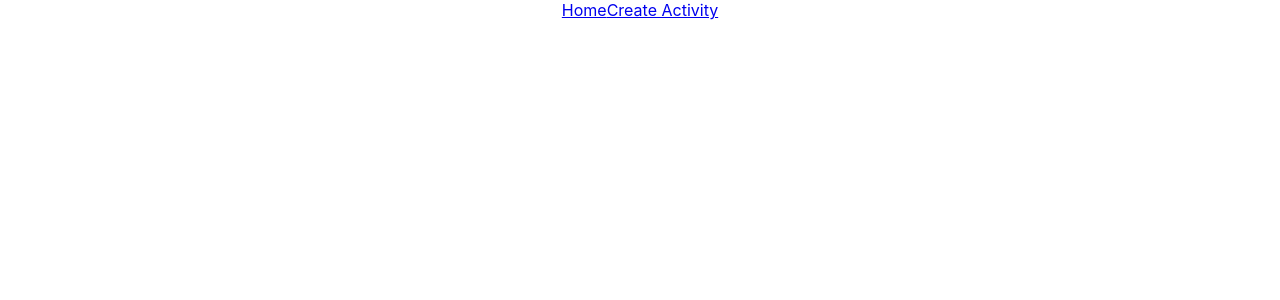
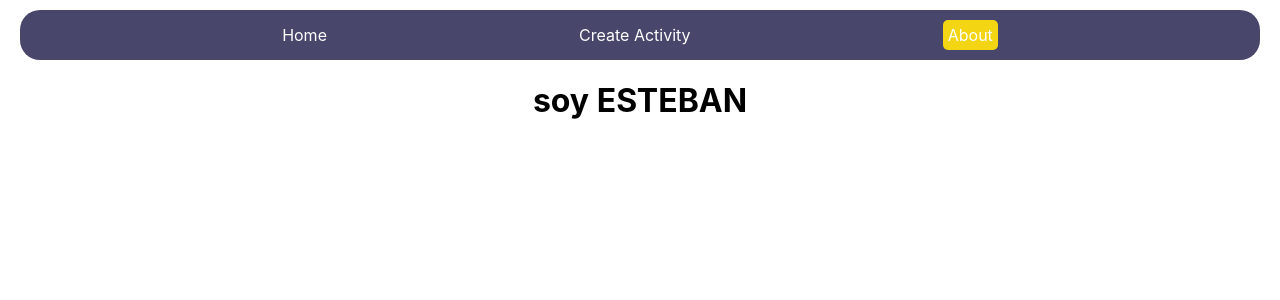
Before and after one commit to peurman/Henry-Individual-Project-COUNTRIES, a React (Create React App) app in the folder client/: page /about in a window 1280 px wide. Shown: the top 300 px of the page. Built offline with nearby package versions, Linux system fonts and the light colour scheme.

Commit message:
FRONT: 2do commit

```diff
--- a/client/src/components/About/About.jsx
+++ b/client/src/components/About/About.jsx
@@ -0,0 +1,9 @@
+import React from "react";
+
+export default function About() {
+  return (
+    <div>
+      <h1>soy ESTEBAN</h1>
+    </div>
+  );
+}
--- a/client/src/components/Home/Home.jsx
+++ b/client/src/components/Home/Home.jsx
@@ -1,5 +1,5 @@
 import React from "react";
-import { useEffect, useState } from "react";
+import { useEffect, useState } from "react"; // -> useEffect a quitar
 import { useDispatch, useSelector } from "react-redux";
 
 // acciones a usar:
@@ -8,6 +8,7 @@ import {
   getCountryxSearch,
   getCountriesxFilter,
   getAllActivities,
+  updateCountries, // a activar
 } from "../../redux/actions";
 
 // Componentes a usar:
@@ -21,14 +22,14 @@ export default function Home() {
   // GLOBAL
   const dispatch = useDispatch();
   const totalCountries = useSelector((state) => state.countries); // -> uso estado global para traerme los paises
+  const totalActivities = useSelector((state) => state.activities); // -> uso estado global para traerme las actividades
   // LOCAL
   const [currentPage, setCurrentPage] = useState(1); // -> para el paginado, arranco en 1
   const [countriesPerPage] = useState(10); // -> para el paginado, defino 10 x pag o el NRO que quiera
 
-  const [switcher, setSwitcher] = useState("false"); // -> para el ordenamiento > NO FUNCIONA
+  const [switcher, setSwitcher] = useState("all"); // -> para el ordenamiento > NO FUNCIONA
   const [nameFiltered, setName] = useState(""); // -> para el filtrado x NOMBRE
-
-  const [countryList, setCountryList] = useState(totalCountries);
+  // const [countryList, setCountryList] = useState(totalCountries); // A SACAR
 
   //PAGINADO
   const indexOfLastCountry =
@@ -45,13 +46,14 @@ export default function Home() {
 
   // GET PAISES y GET ACTIVITIES al BACK
   useEffect(() => {
+    console.log("PIDO PAISES Y ACTIVIDADES DESDE HOME");
     dispatch(getAllCountries()); // -> me traigo todos los países
     dispatch(getAllActivities()); // -> me traigo todas las actividades
   }, [dispatch]); // -> dependencia en dispatch para evitar repecitiones
 
   // Metodo para ORDENAR >>>>>>>>>>>>>>>>>>>>>>>>>>>>>>>>>>>>>>>>>>>>>>>>>>> NO FUNCIONA!!!!
-  function ordering() {
-    if (switcher === "AZ") {
+  function ordering(e) {
+    if (e.target.value === "AZ") {
       totalCountries.sort(function (a, b) {
         if (a.name > b.name) {
           return 1;
@@ -61,8 +63,9 @@ export default function Home() {
         }
         return 0;
       });
+      document.getElementById("filterPop").selectedIndex = 0;
     }
-    if (switcher === "ZA") {
+    if (e.target.value === "ZA") {
       totalCountries.sort(function (b, a) {
         if (a.name > b.name) {
           return 1;
@@ -72,21 +75,26 @@ export default function Home() {
         }
         return 0;
       });
+      document.getElementById("filterPop").selectedIndex = 0;
     }
-    if (switcher === "popUP") {
+    if (e.target.value === "popUP") {
       totalCountries.sort(function (a, b) {
         return a.population - b.population;
       });
+      document.getElementById("filterAZ").selectedIndex = 0;
     }
-    if (switcher === "popDOWN") {
+    if (e.target.value === "popDOWN") {
       totalCountries.sort(function (a, b) {
         return b.population - a.population;
       });
+      document.getElementById("filterAZ").selectedIndex = 0;
     }
-    setCountryList(totalCountries);
+    setSwitcher(e.target.value);
+    console.log("ORDENO PAISES DESDE HOME");
+    dispatch(updateCountries(totalCountries)); // -> actualiza estado global "countries"
   }
   // DETECTAR CAMBIOS
-  useEffect(() => {}, [switcher, countryList]); // -> NO FUNCIONA!!!
+  // useEffect(() => {}, [switcher, countryList]); // -> NO FUNCIONA!!!
 
   // FILTRO POR NOMBRE
   function handleInputChange(e) {
@@ -95,9 +103,10 @@ export default function Home() {
   function handleSubmit(e) {
     e.preventDefault();
     if (!nameFiltered) {
-      alert("You have to write somethig to do the search");
+      alert("You have to write something to do the search");
     }
     setCurrentPage(1);
+    console.log("FILTRO PAISES DESDE HOME");
     dispatch(getCountryxSearch(nameFiltered)); // -> llena "countryDetail" del estado global
     setName(""); // -> borro el estado luego al disparar la busqueda
   }
@@ -105,6 +114,8 @@ export default function Home() {
   // FILTRO POR CONTINENTE
   function handleFilterxContinent(e) {
     setCurrentPage(1);
+    console.log("FILTRO CONTINENTE DESDE HOME");
+    updateFilter();
     dispatch(getCountriesxFilter(e.target.value)); // -> llena "countryDetail" del estado global
   }
 
@@ -112,6 +123,12 @@ export default function Home() {
   function handlexActivity(e) {
     // dispatch(countryByActivity(e.target.value));
     // setCurrentPage(1);
+  }
+  //reseteo ambos filtros
+  function updateFilter() {
+    document.getElementById("filterAZ").selectedIndex = 0;
+    document.getElementById("filterPop").selectedIndex = 0;
+    document.getElementById("filterAct").selectedIndex = 0;
   }
 
   return (
@@ -130,12 +147,14 @@ export default function Home() {
         <span>
           <select
             className="filter"
+            id="filterAZ"
             onChange={(e) => {
-              setSwitcher(e.target.value);
-              ordering();
+              ordering(e);
             }}
           >
-            <option>Alfabetically</option>
+            <option value="1" hidden>
+              Order Alfabetically...
+            </option>
             <option value="AZ">A - Z</option>
             <option value="ZA">Z - A</option>
           </select>
@@ -143,12 +162,14 @@ export default function Home() {
         <span>
           <select
             className="filter"
+            id="filterPop"
             onChange={(e) => {
-              setSwitcher(e.target.value);
-              ordering();
+              ordering(e);
             }}
           >
-            <option>Population</option>
+            <option value="0" hidden>
+              Order by Population...
+            </option>
             <option value="popUP">Ascendant</option>
             <option value="popDOWN">Descendant</option>
           </select>
@@ -156,9 +177,11 @@ export default function Home() {
         <span>
           <select
             className="filter"
-            onChange={(e) => handleFilterxContinent(e)}
+            onChange={(e) => {
+              handleFilterxContinent(e);
+            }}
           >
-            <option>Continent</option>
+            <option hidden>Filer by Continent...</option>
             <option value="Africa">Africa</option>
             <option value="America">America</option>
             <option value="Antarctic">Antarctic</option>
@@ -168,13 +191,21 @@ export default function Home() {
           </select>
         </span>
         <span>
-          <select className="filter" onChange={(e) => handlexActivity(e)}>
-            <option value={"All"}>Activity</option>
-            {/* {(act) => (
-              <option key={act} value={act}>
-                {act}
-              </option>
-            )} */}
+          <select
+            id="filterAct"
+            className="filter"
+            onChange={(e) => handlexActivity(e)}
+          >
+            <option value="0" hidden>
+              Filer by Activity...
+            </option>
+            {totalActivities?.map((curr) => {
+              return (
+                <option key={curr.id} id={curr.id}>
+                  {curr.name}
+                </option>
+              );
+            })}
           </select>
         </span>
       </div>
--- a/client/src/components/Landing/Landing.jsx
+++ b/client/src/components/Landing/Landing.jsx
@@ -5,7 +5,7 @@ const Landing = () => {
   return (
     <div>
       <h1>WELCOME TO COUNTRIES WEB!</h1>
-      <NavLink exact to="/home">
+      <NavLink to="/home">
         <div>
           <button>GO</button>
         </div>
--- a/client/src/components/NavBar/NavBar.jsx
+++ b/client/src/components/NavBar/NavBar.jsx
@@ -1,11 +1,20 @@
 import React from "react";
 import { NavLink } from "react-router-dom";
 
+import "../../styles/Nav.modules.css";
+
 export default function SearchBar() {
   return (
-    <div>
-      <NavLink to="/home">Home</NavLink>
-      <NavLink to="/activities">Create Activity</NavLink>
+    <div className="nav">
+      <NavLink to="/home" className="menu">
+        Home
+      </NavLink>
+      <NavLink to="/activities" className="menu">
+        Create Activity
+      </NavLink>
+      <NavLink to="/about" className="menu">
+        About
+      </NavLink>
     </div>
   );
 }
--- a/client/src/components/Previous/Previous.jsx
+++ b/client/src/components/Previous/Previous.jsx
@@ -1,28 +1,62 @@
 import React, { Component } from "react";
 import { Routes, Route } from "react-router-dom";
+// import { connect } from "react-redux";
+
 // modelos a usar:
 import NavBar from "../NavBar/NavBar";
 import Home from "../Home/Home";
 import CountryDetail from "../Country/CountryDetail";
-// import About from "../About/About";
+import About from "../About/About";
 import CreateActivity from "../Activity/CreateActivity";
 import "../../styles/Card.module.css";
 
-// Comp PREVIOUS -> fija NAVBAR + RUTEO
+// acciones a usar:
+// import { getAllCountries, getAllActivities } from "../../redux/actions";
+
+// Comp PREVIOUS -> PAISES + ACTIVIDADES + fija NAVBAR + RUTEO
 export default class Previous extends Component {
+  // GET PAISES y GET ACTIVITIES al BACK > CARGA INICIAL
+  // componentDidMount() {
+  //   console.log("PIDO PAISES Y ACTIVIDADES DESDE PREVIOUS");
+  //   this.props.getAllCountries(); // -> traigo todos los países de la BD
+  //   this.props.getAllActivities(); // -> traigo todas las actividades de la BD
+  // }
   render() {
     return (
-      <div className="App">
+      <div>
         <div className="base">
           <NavBar />
           <Routes>
-            <Route path="/home" element={<Home />} />
+            <Route
+              exact
+              path="/home"
+              element={
+                <Home
+                // countries={this.props.countries}
+                // activities={this.props.activities}
+                />
+              }
+            />
             <Route path="/home/:id" element={<CountryDetail />} />
             <Route path="/activities" element={<CreateActivity />} />
-            {/* <Route path="/about" element={<About />} />; */}
+            <Route path="/about" element={<About />} />;
           </Routes>
         </div>
       </div>
     );
   }
 }
+
+// export const mapStateToProps = (state) => {
+//   return {
+//     countries: state.countries,
+//     activities: state.activities,
+//   };
+// };
+// export const mapDispatchToProps = (dispatch) => {
+//   return {
+//     getAllCountries: () => dispatch(getAllCountries()),
+//     getAllActivities: () => dispatch(getAllActivities()),
+//   };
+// };
+// export default connect(mapStateToProps, mapDispatchToProps)(Previous);
--- a/client/src/styles/Home.modules.css
+++ b/client/src/styles/Home.modules.css
@@ -52,7 +52,7 @@
   flex-wrap: wrap;
   align-items: center;
   justify-content: space-evenly;
-  margin: 20px 20px 0px 20px;
+  margin: 10px 20px 0px 20px;
   background: rgb(72, 70, 107);
   border-radius: 20px 20px 0px 0px;
   position: relative;
--- /dev/null
+++ b/client/src/styles/Nav.modules.css
@@ -0,0 +1,17 @@
+.nav {
+  display: flex;
+  flex-direction: row;
+  flex-wrap: wrap;
+  align-items: center;
+  justify-content: space-evenly;
+  margin: 10px 20px 0px 20px;
+  padding: 10px;
+  background: rgb(72, 70, 107);
+  border-radius: 20px;
+}
+
+.menu {
+  color: white;
+  text-decoration: none;
+  cursor: pointer;
+}
--- a/client/src/styles/Previous.modules.css
+++ b/client/src/styles/Previous.modules.css
@@ -1,3 +1,3 @@
 .base {
-  background-color: #b0aab6;
+  background-color: #523173;
 }
```
Also changed, not shown: client/src/components/Country/CountryDetail.jsx (+9 -8 lines), client/src/redux/actions/index.js (+8 -0 lines), client/src/redux/reducers/index.js (+6 -1 lines).
